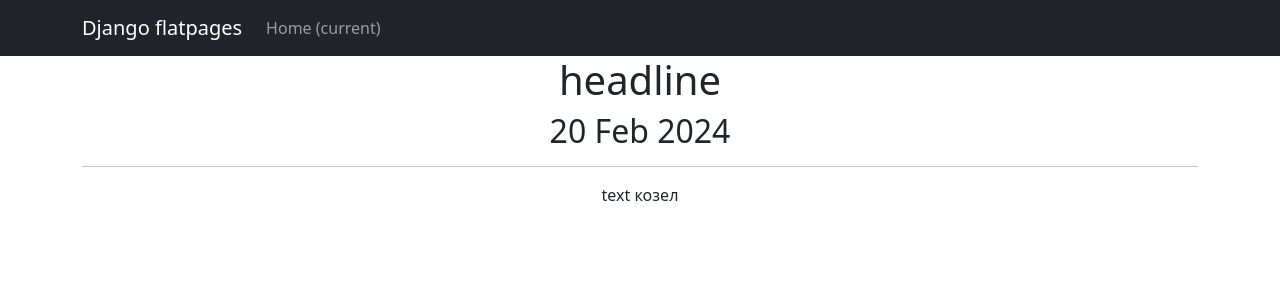
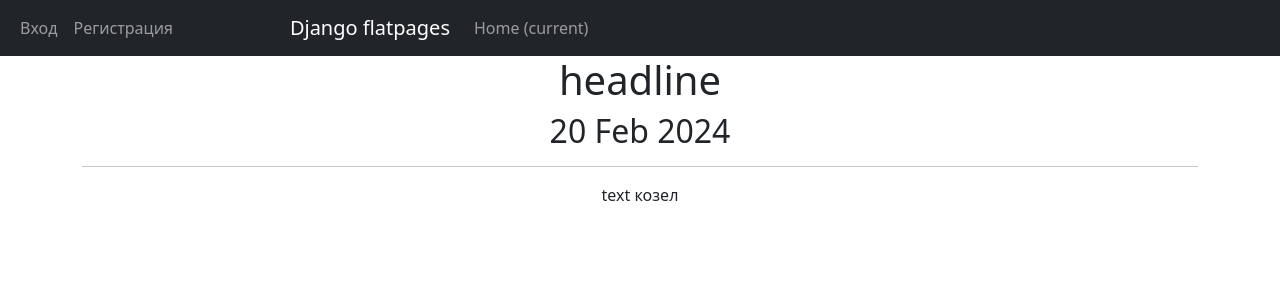
Before and after one commit to DanilaPanasenko/NewsPortal_2.0, a Django app: page /news/1 in a window 1280 px wide. Shown: the top 300 px of the page. Run offline with Django 5.2, Linux system fonts and the light colour scheme; data comes from the database, SQL or seed files in the repository; both versions use the stored data as it was after the commit; some libraries are stand-ins or nearby versions.

Commit message:
Add files via upload

```diff
--- a/NewsProject/NewsPortal/NewsPortal/settings.py
+++ b/NewsProject/NewsPortal/NewsPortal/settings.py
@@ -141,7 +141,8 @@ STATICFILES_DIRS = [BASE_DIR / 'static']
 SITE_ID = 1
 
 LOGIN_URL = '/accounts/login/'
-LOGIN_REDIRECT_URL = '/'
+LOGIN_REDIRECT_URL = 'posts_list'
+LOGЩГЕ_REDIRECT_URL = '/accounts/login/'
 
 AUTHENTICATION_BACKENDS = [
     'django.contrib.auth.backends.ModelBackend',
--- a/NewsProject/NewsPortal/templates/flatpages/default.html
+++ b/NewsProject/NewsPortal/templates/flatpages/default.html
@@ -15,6 +15,29 @@
     <body>
         <!-- Responsive navbar-->
 <nav class="navbar navbar-expand-lg navbar-dark bg-dark static-top">
+        <div class="container" style="width: 350px">
+        <div class="navbar-collapse collapse" id="navbarNav">
+            <ul class="nav navbar-nav ml-auto">
+                <li class="nav-item active">
+                    {% if user.is_authenticated %}
+                    <a class="nav-link"><span style="color: orangered;">{{ request.user.username }}</span></a>
+                    {% endif %}
+                </li>
+                <li class="nav-item active">
+                    {% if user.is_authenticated %}
+                    <a class="nav-link" href='{% url "account_logout" %}'>Выход</a>
+                    {% else %}
+                    <a class="nav-link" href='{% url "account_login" %}'>Вход</a>
+                    {% endif %}
+                </li>
+                <li class="nav-item active">
+                    {% if not user.is_authenticated %}
+                    <a class="nav-link" href='{% url "account_signup" %}'>Регистрация</a>
+                    {% endif %}
+                </li>
+            </ul>
+        </div>
+    </div>
    <div class="container">
        <a class="navbar-brand" href="#">Django flatpages</a>
        <button class="navbar-toggler" type="button" data-toggle="collapse"
```
Also changed, not shown: NewsProject/NewsPortal/db.sqlite3.
